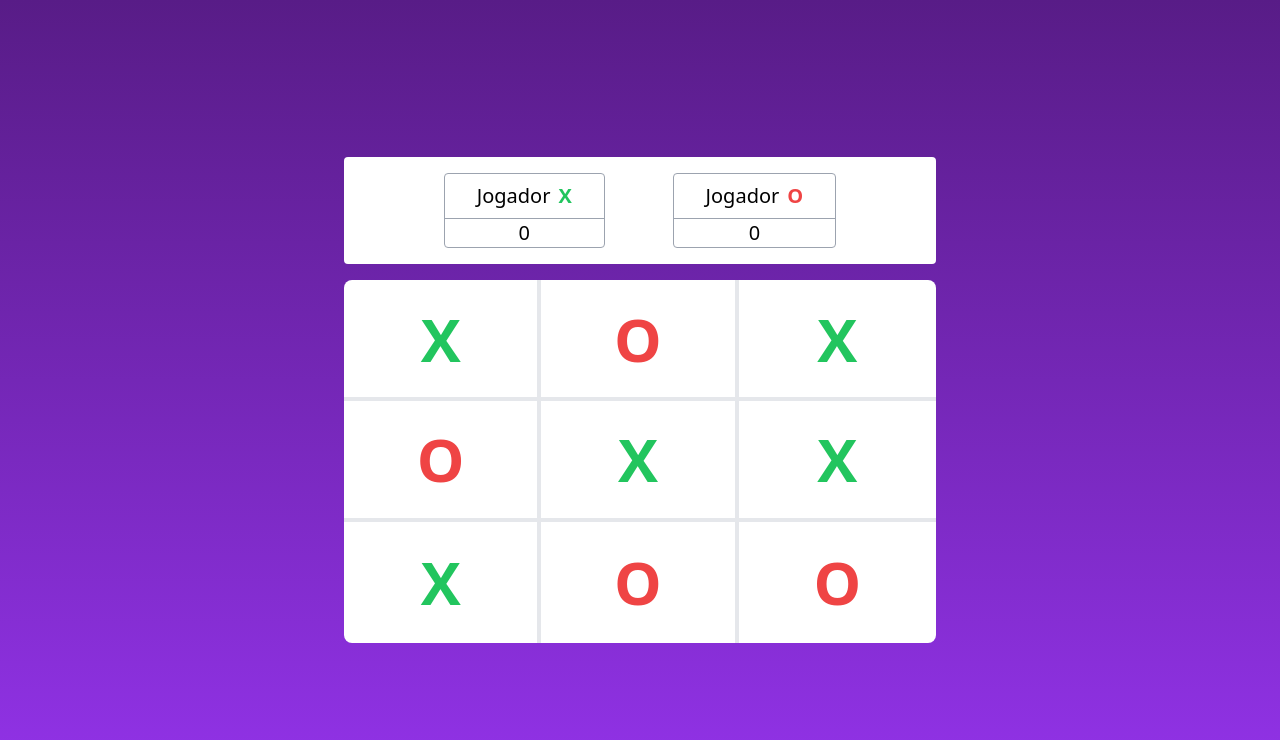
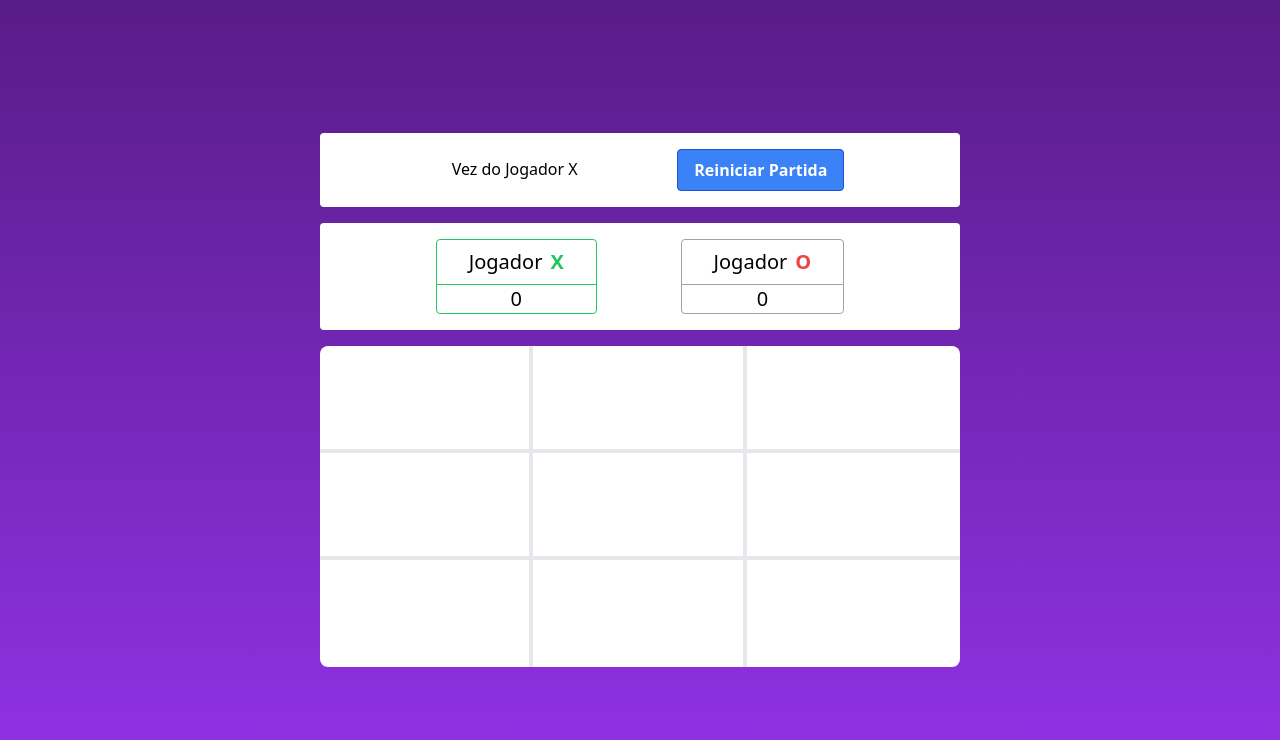
Before and after one commit to medeiroz/react-ts-tic-tac-toe, a React (Vite) app: page / in a window 1280 px wide. Shown: the top 740 px of the page. Built offline with nearby package versions, Linux system fonts and the light colour scheme.

Commit message:
Refactored some components

```diff
--- a/package.json
+++ b/package.json
@@ -10,8 +10,7 @@
   },
   "dependencies": {
     "react": "^18.2.0",
-    "react-dom": "^18.2.0",
-    "react-icons": "^4.7.1"
+    "react-dom": "^18.2.0"
   },
   "devDependencies": {
     "@types/react": "^18.0.24",
--- /dev/null
+++ b/src/components/ControlsBoard/index.tsx
@@ -0,0 +1,15 @@
+const ControlsBoard = () => {
+  return (
+      <div className="flex flex-row justify-evenly bg-white px-8 py-4 rounded">
+        <span className="bg-white px-4 py-2 rounded">
+          Vez do Jogador X
+        </span>
+
+        <button className="bg-blue-500 hover:bg-blue-700 text-white font-bold py-2 px-4 border border-blue-700 rounded">
+          Reiniciar Partida
+        </button>
+      </div>
+  );
+}
+
+export { ControlsBoard }
--- a/src/components/GameBoard/index.tsx
+++ b/src/components/GameBoard/index.tsx
@@ -1,9 +1,11 @@
+import { ControlsBoard } from "../ControlsBoard"
 import { ScoreBoard } from "../ScoreBoard"
 import { TableBoard } from "../TableBoard"
 
 const GameBoard = () => {
   return (
-    <div className="flex flex-col justify-between h-2/3 w-1/2 bg-transparent p-6 rounded">
+    <div className="flex flex-col justify-between h-2/3 w-1/2">
+      <ControlsBoard />
       <ScoreBoard />
       <TableBoard />
     </div>
--- a/src/components/Player.tsx/index.tsx
+++ b/src/components/Player.tsx/index.tsx
@@ -2,15 +2,26 @@ import { PlayerProps } from './Player.props'
 
 
 const Player = (props: PlayerProps) => {
+
+  const playerTurn = 'X';
+
+  let borderClass = 'border-gray-400';
+
+  if (playerTurn === 'X' && props.type === 'X') {
+    borderClass = 'border-green-500'
+  } else if (playerTurn === 'O' && props.type === 'O') {
+    borderClass = 'border-red-500'
+  }
+
   return (
-    <div className="flex flex-col items-center justify-between rounded border border-gray-400">
+    <div className={`flex flex-col items-center justify-between rounded border ${borderClass}`}>
       <span className="w-full text-center my-2 mx-8">
         Jogador
         <span className={`ml-2 font-bold ${props.type === 'X' ? 'text-green-500' : 'text-red-500'}`}>
           { props.type }
         </span>
       </span>
-      <span className='w-full text-center border-t border-gray-400'>
+      <span className={`w-full text-center border-t ${borderClass}`}>
         { props.score }
       </span>
     </div>
--- a/src/components/ScoreBoard/index.tsx
+++ b/src/components/ScoreBoard/index.tsx
@@ -2,7 +2,7 @@ import { Player } from "../Player.tsx"
 
 const ScoreBoard = () => {
   return (
-    <div className="flex w-100 justify-evenly text-xl bg-white px-8 py-4 rounded">
+    <div className="flex w-100 justify-evenly text-xl bg-white px-8 py-4 rounded mt-4">
       <Player type="X" score={0}/>
       <Player type="O" score={0}/>
     </div>
--- a/src/components/TableBoard/Box/Box.props.ts
+++ b/src/components/TableBoard/Box/Box.props.ts
@@ -1,3 +1,4 @@
 export interface BoxProps {
-  value?: 'X' | 'O' | null | undefined
+  id: number,
+  value?: 'X' | 'O' | '' | null | undefined
 }
--- a/src/components/TableBoard/Box/index.tsx
+++ b/src/components/TableBoard/Box/index.tsx
@@ -1,6 +1,15 @@
 import { BoxProps } from "./Box.props"
 
 const Box = (props: BoxProps) => {
+
+  let textClass = '';
+
+  if (props.value === 'X') {
+    textClass = 'text-green-500'
+  } else if (props.value === 'O') {
+    textClass = 'text-red-500'
+  }
+
   return (
     <div className={`
         box
@@ -10,7 +19,9 @@ const Box = (props: BoxProps) => {
         text-6xl
         border-gray-200
         font-bold
-        ${props.value === 'X' ? 'text-green-500' : 'text-red-500'}
+        ${textClass}
+        ${props.value ? 'cursor-not-allowed' : 'cursor-pointer'}
+
     `}>
       { props.value }
     </div>
--- a/src/components/TableBoard/index.tsx
+++ b/src/components/TableBoard/index.tsx
@@ -1,6 +1,9 @@
 import { Box } from "./Box"
 
 const TableBoard = () => {
+
+  const boxes = Array(9).fill(null);
+
   return (
     <div className="
       grid
@@ -14,16 +17,11 @@ const TableBoard = () => {
       [&>.box:not(:nth-child(3n))]:border-r-4
       [&>.box:not(:nth-last-child(-n+3))]:border-b-4
     ">
-      <Box value="X" />
-      <Box value="O" />
-      <Box value="X" />
-      <Box value="O" />
-      <Box value="X" />
-      <Box value="X" />
-      <Box value="X" />
-      <Box value="O" />
-      <Box value="O" />
-
+      {
+        boxes.map((value, index) => {
+          return <Box value={value} id={index} />
+        })
+      }
     </div>
   )
 }
```
Also changed, not shown: 1 other file (tests, documents, lock files or other folders).
